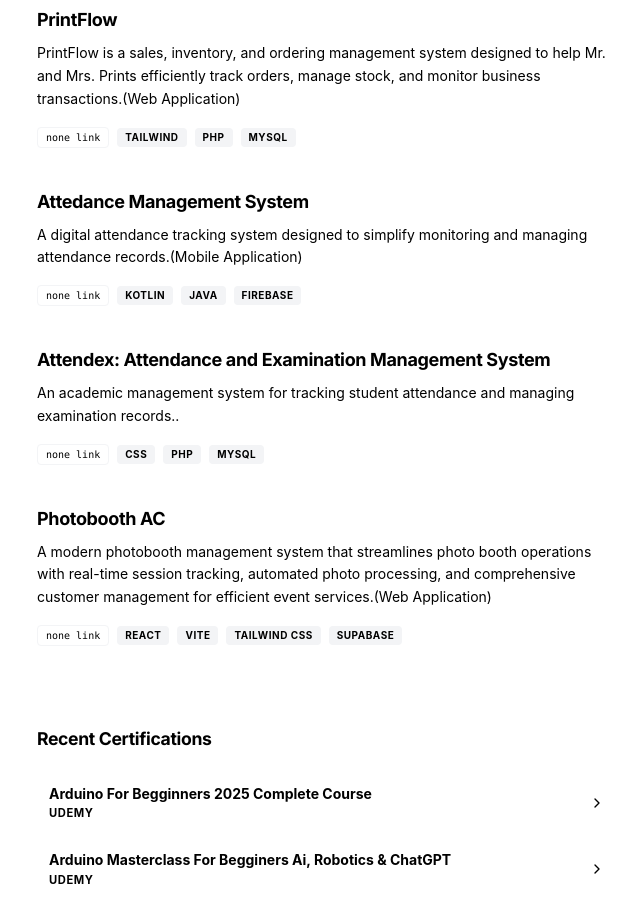
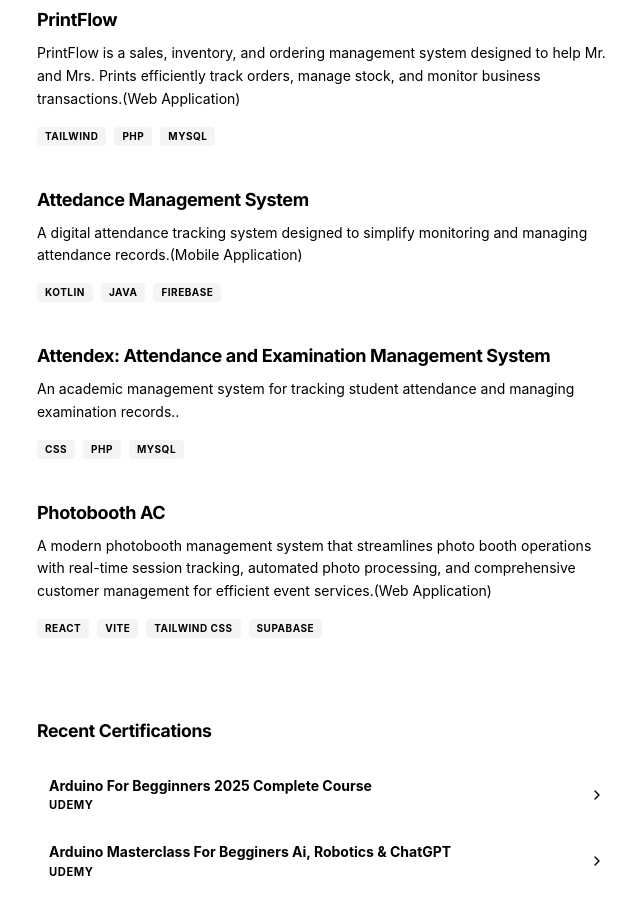
Before and after one commit to arrontuazon60892-cyber/portfolio-repo, a React (Vite) app: page / in a window 1280 px wide. Shown: the part 1180-2090 px from the top of the page, without its empty margins (77-717 px from the left). Built offline with nearby package versions, Linux system fonts and the light colour scheme.

Commit message:
def nila mb

```diff
--- a/src/App.jsx
+++ b/src/App.jsx
@@ -141,26 +141,22 @@ function App() {
                   {
                     title: "PrintFlow",
                     description: "PrintFlow is a sales, inventory, and ordering management system designed to help Mr. and Mrs. Prints efficiently track orders, manage stock, and monitor business transactions.(Web Application)",
-                    tags: ["Tailwind", "Php", "MySQL"],
-                    link: "none link"
+                    tags: ["Tailwind", "Php", "MySQL"]
                   },
                   {
                     title: "Attedance Management System",
                     description: "A digital attendance tracking system designed to simplify monitoring and managing attendance records.(Mobile Application)",
-                    tags: ["kotlin", "java", "Firebase"],
-                    link: "none link"
+                    tags: ["kotlin", "java", "Firebase"]
                   },
                   {
                     title: "Attendex: Attendance and Examination Management System",
                     description: "An academic management system for tracking student attendance and managing examination records..",
-                    tags: ["Css", "Php", "MySQL"],
-                    link: "none link"
+                    tags: ["Css", "Php", "MySQL"]
                   },
                   {
                     title: "Photobooth AC",
                     description: "A modern photobooth management system that streamlines photo booth operations with real-time session tracking, automated photo processing, and comprehensive customer management for efficient event services.(Web Application)",
-                    tags: ["React", "Vite", "Tailwind CSS", "Supabase"],
-                    link: "none link"
+                    tags: ["React", "Vite", "Tailwind CSS", "Supabase"]
                   }
                 ].map((project, idx) => (
                   <div
@@ -186,12 +182,6 @@ function App() {
                       {project.description}
                     </p>
                     <div className="flex flex-wrap gap-2 items-center">
-                      <span className={cn(
-                        "px-2 py-0.5 rounded text-[10px] font-mono border",
-                        isDark ? "border-gray-800 text-white" : "border-gray-100 text-black"
-                      )}>
-                        {project.link}
-                      </span>
                       {project.tags.map(tag => (
                         <span key={tag} className={cn(
                           "px-2 py-0.5 rounded text-[10px] font-bold uppercase tracking-wider",
```
